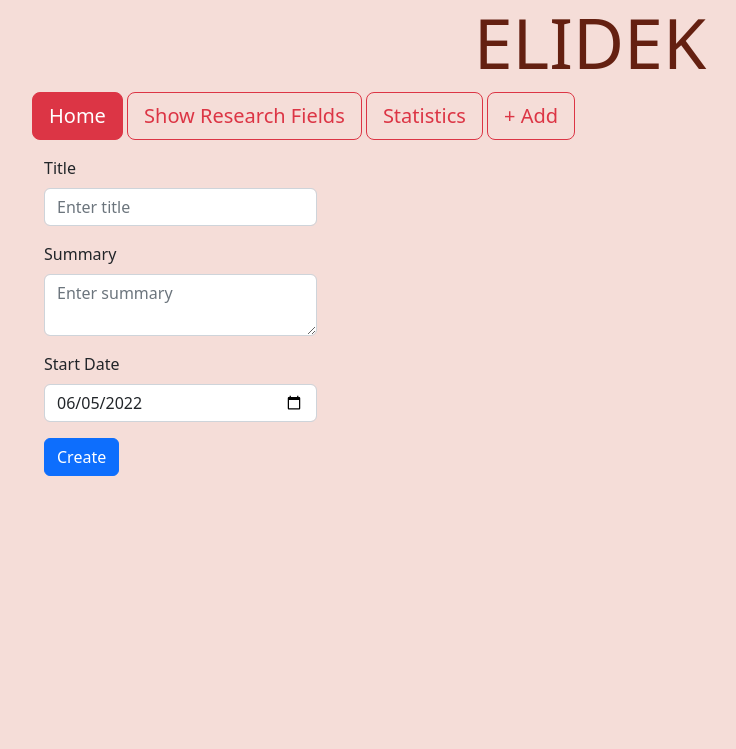
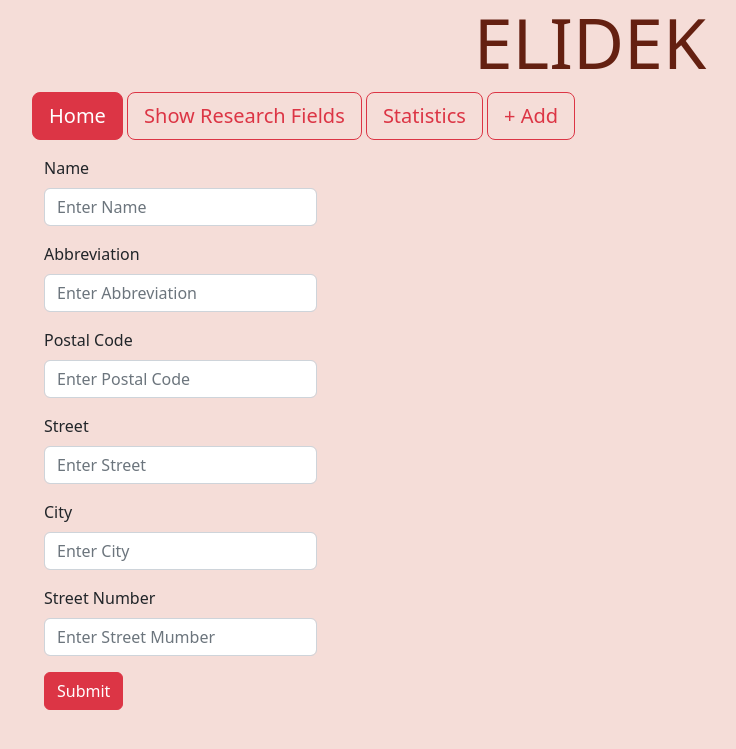
Before and after one commit to dennisdef/dbproject1, a Flask app: page /add_organisation in a window 1280 px wide. Shown: the top 749 px of the page, without its empty margins (50-786 px from the left). Run offline with Flask 2, Linux system fonts and the light colour scheme; some libraries are stand-ins or nearby versions.

Commit message:
add many things to crud

```diff
--- a/dbproject/forms.py
+++ b/dbproject/forms.py
@@ -1,8 +1,10 @@
 from datetime import date
+import decimal
 from email.policy import default
 from flask_wtf import FlaskForm
 from wtforms import *
 from wtforms.validators import DataRequired, NumberRange
+from dbproject import db, app
 
 ## when passed as a parameter to a template, an object of this class will be rendered as a regular HTML form
 ## with the additional restrictions specified for each field
@@ -12,7 +14,45 @@ class ProjectForm(FlaskForm):
     start_date = DateField(label = "Start Date", default = date.today())
     end_date = DateField(label = "End Date", validators = [DataRequired(message = "End Date is a required field.")])
     amount = DecimalField(places = 2, label = "Amount", validators = [DataRequired(message = "Amount is a required field."), NumberRange(min = 100000, max = 1000000, message = "Amount must be between 100,000 and 1,000,000")])
-    grade = DecimalField(places = 1, label= "Grade", validators= [DataRequired(message = "Amount is a required field."), NumberRange(min = 100000, max = 1000000, message = "Amount must be between 100,000 and 1,000,000")])
+    grade = DecimalField(places = 1, label= "Grade", validators= [DataRequired(message = "Grade is a required field."), NumberRange(min = 100000, max = 1000000, message = "Amount must be between 100,000 and 1,000,000")])
     evaluation_date = DateField(label= "Evaluation Date", validators = [DataRequired(message = "Evaluation Date is a required field.")])
+    program = SelectField('Program', coerce=int, choices=[], validate_choice=False)
+    organisation = SelectField('Organisation', coerce=int, choices=[], validate_choice=False)
+    submit = SubmitField("Submit")
 
-    submit = SubmitField("Create")
+    def validate_amount(form,field):
+        d = decimal.Decimal(field.data)
+        n = abs(d.as_tuple().exponent)
+        if (n>2):
+            raise ValidationError("Amount must have up to 2 decimal digits")
+
+class OrganisationForm(FlaskForm):
+    name = StringField(label = "Name", validators = [DataRequired(message = "Name is a required field.")])
+    abbr = StringField(label = "Abbreviation", validators = [DataRequired(message = "Abbreviation is a required field.")])
+    postal_code = IntegerField(label = "Postal Code", validators = [DataRequired(message = "Postal Code is a required field.")])
+    street = StringField(label = "Street", validators = [DataRequired(message = "Street is a required field.")])
+    city = StringField(label = "City", validators = [DataRequired(message = "City is a required field.")])
+    street_number = IntegerField(label= "Street Number", validators= [DataRequired(message = "Street Number is a required field.")])
+
+    submit = SubmitField("Submit")
+
+class ExecutiveForm(FlaskForm):
+    name = StringField(label = "Name", validators = [DataRequired(message = "Name is a required field.")])
+
+    submit = SubmitField("Submit")
+
+class ResearcherForm(FlaskForm):
+    first_name = StringField(label = "First Name", validators = [DataRequired(message = "First Name is a required field.")])
+    last_name = StringField(label = "Last Name", validators = [DataRequired(message = "Last Name is a required field.")])
+    birth_date = IntegerField(label = "Birth Date", validators = [DataRequired(message = "Birth Date is a required field.")])
+    sex = StringField(label = "Sex", validators = [DataRequired(message = "Sex is a required field.")])
+    start_date = DateField(label = "Start Date", default = date.today())
+    organisation = SelectField(label = "Organisation", choices=[], validate_choice=False)
+
+    submit = SubmitField("Submit")
+
+class ProgramForm(FlaskForm):
+    name = StringField(label = "Name", validators = [DataRequired(message = "Name is a required field.")])
+    address = StringField(label = "Address", validators = [DataRequired(message = "Address is a required field.")])
+
+    submit = SubmitField("Submit")
--- a/dbproject/routes.py
+++ b/dbproject/routes.py
@@ -1,4 +1,4 @@
-from flask import Flask, render_template, request, flash, redirect, url_for, abort
+from flask import Flask, jsonify, render_template, request, flash, redirect, url_for, abort
 from flask_mysqldb import MySQL
 from dbproject import db, app
 from dbproject.forms import *
@@ -7,11 +7,16 @@ from dbproject.forms import *
 def index():
     return render_template('index.html',
                            pageTitle="Home")
-    ## cur = db.connection.cursor()
-    ##cur.execute("select r_id, first_name, last_name from researcher ")
-    ##column_names = [i[0] for i in cur.description]
-    ##res = [dict(zip(column_names, entry)) for entry in cur.fetchall()]
-    # cur.close()
+
+@app.route("/import_researchers/<organisation_id>")
+def import_researchers(organisation_id):
+    cur = db.connection.cursor()
+    cur.execute("select r.r_id, concat(r.first_name, ' ',r.last_name) as name from researcher r where organisation_id = '{}' ".format(organisation_id))
+    column_names = [i[0] for i in cur.description]
+    rs = [dict(zip(column_names, entry)) for entry in cur.fetchall()]
+    cur.close()
+    researchers = [{'id': r['r_id'], 'name': r['name']} for r in rs]
+    return jsonify(researchers)
 
 @app.route("/statistics")
 def statistics():
@@ -21,30 +26,68 @@ def statistics():
 def add():
     return render_template('add.html')
 
-@app.route("/add_project")
+@app.route("/add_project", methods = ["GET", "POST"])
 def add_project():
     projectform = ProjectForm()
+
+    if(request.method == "POST" and projectform.validate_on_submit()):
+        newProject = projectform.__dict__
+        print(newProject['program'].data)
+        return render_template('add_project.html', form = projectform)
+
+    cur = db.connection.cursor()
+    cur.execute("select program_id, name from program")
+    column_names = [i[0] for i in cur.description]
+    pr = [dict(zip(column_names, entry)) for entry in cur.fetchall()]
+    cur.execute("select organisation_id, name from organisation")
+    column_names = [i[0] for i in cur.description]
+    org = [dict(zip(column_names, entry)) for entry in cur.fetchall()]
+    cur.close()
+    programs = [(p.get('program_id'), p.get('name')) for p in pr]
+    organisations = [('0','-')] + [(o.get('organisation_id'), o.get('name')) for o in org]
+    projectform.program.choices = programs
+    projectform.organisation.choices = organisations
     return render_template('add_project.html', form = projectform)
 
-@app.route("/add_organisation")
+@app.route("/add_program", methods=["GET", "POST"])
+def add_program():
+    projectform = ProgramForm()
+    if(request.method == "POST" and projectform.validate_on_submit()):
+        newProgram = ProgramForm.__dict__
+        return render_template('add_program.html', form = projectform)
+    return render_template('add_program.html', form = projectform)
+
+@app.route("/add_organisation", methods=["GET", "POST"])
 def add_organisation():
-    projectform = ProjectForm()
-    return render_template('add_project.html', form = projectform)
+    projectform = OrganisationForm()
+    if(request.method == "POST" and projectform.validate_on_submit()):
+        newOrganisation = OrganisationForm.__dict__
+        return render_template('add_organisation.html', form = projectform)
+    return render_template('add_organisation.html', form = projectform)
 
-@app.route("/add_program")
-def add_program():
-    projectform = ProjectForm()
-    return render_template('add_project.html', form = projectform)
+@app.route("/add_researcher", methods=["GET", "POST"])
+def add_researcher():
+    projectform = ResearcherForm()
+    if(request.method == "POST" and projectform.validate_on_submit()):
+        newResearcher = ResearcherForm.__dict__
+        return render_template('add_researcher.html', form = projectform)
 
-@app.route("/add_researcher")
-def add_researcher():
-    projectform = ProjectForm()
-    return render_template('add_project.html', form = projectform)
+    cur = db.connection.cursor()
+    cur.execute("SELECT organisation_id, name FROM organisation")
+    column_names = [i[0] for i in cur.description]
+    org = [dict(zip(column_names, entry)) for entry in cur.fetchall()]
+    cur.close()
+    organisations = [(o.get('organisation_id'), o.get('name')) for o in org]
+    projectform.organisation.choices = organisations
+    return render_template('add_researcher.html', form = projectform)
 
-@app.route("/add_executive")
+@app.route("/add_executive", methods=["GET", "POST"])
 def add_executive():
-    projectform = ProjectForm()
-    return render_template('add_project.html', form = projectform)
+    projectform = ExecutiveForm()
+    if(request.method == "POST" and projectform.validate_on_submit()):
+        newExecutive = ExecutiveForm.__dict__
+        return render_template('add_executive.html', form = projectform)
+    return render_template('add_executive.html', form = projectform)
 
 
 @app.route("/executives")
--- /dev/null
+++ b/dbproject/static/dbproject/import_researchers.js
@@ -0,0 +1,68 @@
+document.addEventListener('DOMContentLoaded', function () {
+    let times = 0;
+    document.querySelector('#organisation').addEventListener('change', () => add_fields());
+
+    function add_fields(){
+            times++;
+            var organisation = document.querySelector('#organisation').value;
+            var url = '/import_researchers/' + organisation;
+            fetch(url)
+                .then(response => response.json())
+                .then(data => {
+                    const select = document.createElement('select');
+                    const label = document.createElement('label');
+                    const button = document.createElement('button');
+                    document.querySelector('#researchers').appendChild(label);
+                    document.querySelector('#researchers').appendChild(select);
+                    document.querySelector('#add_button').appendChild(button);
+                    button.setAttribute('class', 'btn btn-outline-danger')
+                    button.setAttribute('id', 'add_researcher')
+                    button.setAttribute('type', 'button')
+                    button.innerHTML = 'Add Researcher';
+                    label.innerHTML = 'Researcher';
+                    select.setAttribute('id', times);
+                    select.setAttribute('name', times);
+                    select.setAttribute('class', 'form-control mb-2');
+                    select.innerHTML = "";
+                    data.forEach(function (researcher) {
+                        var option = document.createElement('option');
+                        option.value = researcher.id;
+                        option.text = researcher.name;
+                        select.appendChild(option);
+                    });
+                    document.querySelector('#add_researcher').addEventListener('click', () => add_researcher());
+                });
+    }
+
+
+
+    function add_researcher(){
+        times++;
+        var organisation = document.querySelector('#organisation').value;
+        var url = '/import_researchers/' + organisation;
+            fetch(url)
+                .then(response => response.json())
+                .then(data => {
+                    if(times > data.length){
+                        alert('No more researchers to add');
+                        return;
+                    }
+                    const select = document.createElement('select');
+                    const label = document.createElement('label');
+                    document.querySelector('#researchers').appendChild(label);
+                    document.querySelector('#researchers').appendChild(select);
+                    label.innerHTML = 'Researcher';
+                    select.setAttribute('id', times);
+                    select.setAttribute('name', times);
+                    select.setAttribute('class', 'form-control mb-2');
+                    select.innerHTML = "";
+                    data.forEach(function (researcher) {
+                        var option = document.createElement('option');
+                        option.value = researcher.id;
+                        option.text = researcher.name;
+                        select.appendChild(option);
+                    });
+                });
+    }
+
+})
--- /dev/null
+++ b/dbproject/templates/add_organisation.html
@@ -0,0 +1,89 @@
+{% extends "base.html" %}
+
+{% block title %}
+    Add Organisation
+{% endblock title %}
+
+
+{% block content%}
+<div class="container">
+    {% include "flash_messages.html" %}
+    <div class="row" id="row">
+        <div class="col-md-12">
+            <form class="form-horizontal" name="organisation-form" method="POST">
+                <!-- hidden_tag returns the form's security metadata -->
+                {{ form.hidden_tag() }}
+                <div class="form-group col-sm-3 mb-3">
+                    {{ form.name.label(class = "form-label") }}
+                    <!-- Setting required to false disables the HTML attribute and leaves input validation to the backend -->
+                    {{ form.name(class = "form-control", placeholder="Enter Name", required = False) }}
+                    {% if form.name.errors %}
+                    <ul class = "errors">
+                        {% for error in form.name.errors %}
+                        <li class = "text-danger">{{ error }}</li>
+                        {% endfor %}
+                    </ul>
+                    {% endif %}
+                </div>
+                <div class="form-group col-sm-3 mb-3">
+                    {{ form.abbr.label(class = "form-label") }}
+                    {{ form.abbr(class = "form-control", placeholder="Enter Abbreviation", required = False) }}
+                    {% if form.abbr.errors %}
+                    <ul class = "errors">
+                        {% for error in form.abbr.errors %}
+                        <li class = "text-danger">{{ error }}</li>
+                        {% endfor %}
+                    </ul>
+                    {% endif %}
+                </div>
+                <div class="form-group col-sm-3 mb-3">
+                    {{ form.postal_code.label(class = "form-label") }}
+                    {{ form.postal_code(class = "form-control", placeholder="Enter Postal Code", required = False) }}
+                    {% if form.postal_code.errors %}
+                    <ul class = "errors">
+                        {% for error in form.postal_code.errors %}
+                        <li class = "text-danger">{{ error }}</li>
+                        {% endfor %}
+                    </ul>
+                    {% endif %}
+                </div>
+                <div class="form-group col-sm-3 mb-3">
+                    {{ form.street.label(class = "form-label") }}
+                    {{ form.street(class = "form-control", placeholder="Enter Street", required = False) }}
+                    {% if form.street.errors %}
+                    <ul class = "errors">
+                        {% for error in form.street.errors %}
+                        <li class = "text-danger">{{ error }}</li>
+                        {% endfor %}
+                    </ul>
+                    {% endif %}
+                </div>
+                <div class="form-group col-sm-3 mb-3">
+                    {{ form.city.label(class = "form-label") }}
+                    {{ form.city(class = "form-control", placeholder="Enter City", required = False) }}
+                    {% if form.city.errors %}
+                    <ul class = "errors">
+                        {% for error in form.city.errors %}
+                        <li class = "text-danger">{{ error }}</li>
+                        {% endfor %}
+                    </ul>
+                    {% endif %}
+                </div>
+                <div class="form-group col-sm-3 mb-3">
+                    {{ form.street_number.label(class = "form-label") }}
+                    {{ form.street_number(class = "form-control", placeholder="Enter Street Mumber", required = False) }}
+                    {% if form.street_number.errors %}
+                    <ul class = "errors">
+                        {% for error in form.street_number.errors %}
+                        <li class = "text-danger">{{ error }}</li>
+                        {% endfor %}
+                    </ul>
+                    {% endif %}
+                </div>
+                {{ form.submit(class = "btn btn-danger btn-submit-custom") }}
+            </form>
+    </div>
+    </div>
+</div>
+
+{%endblock%}
--- a/dbproject/templates/add_project.html
+++ b/dbproject/templates/add_project.html
@@ -8,12 +8,12 @@
 {% block content%}
 <div class="container">
     {% include "flash_messages.html" %}
-    <div class="row" id="row">
-        <div class="col-md-12">
-            <form class="form-horizontal" name="project-form" method="POST">
+            <form name="project-form" method="POST">
+                <div class="row" >
                 <!-- hidden_tag returns the form's security metadata -->
                 {{ form.hidden_tag() }}
-                <div class="form-group col-sm-3 mb-3">
+                <div class="col-5">
+                    <div class="form-group mb-2">
                         {{ form.title.label(class = "form-label") }}
                         <!-- Setting required to false disables the HTML attribute and leaves input validation to the backend -->
                         {{ form.title(class = "form-control", placeholder="Enter title", required = False) }}
@@ -25,7 +25,7 @@
                         </ul>
                         {% endif %}
                     </div>
-                <div class="form-group col-sm-3 mb-3">
+                    <div class="form-group mb-2">
                         {{ form.summary.label(class = "form-label") }}
                         {{ form.summary(class = "form-control", placeholder="Enter summary", required = False) }}
                         {% if form.summary.errors %}
@@ -36,9 +36,10 @@
                         </ul>
                         {% endif %}
                     </div>
-                <div class="form-group col-sm-3 mb-3">
+                    <div class="row">
+                        <div class="form-group col-sm-6 mb-2">
                             {{ form.start_date.label(class = "form-label") }}
-                    {{ form.start_date(class = "form-control", placeholder="Enter start_date", required = False) }}
+                            {{ form.start_date(class = "form-control", required = False) }}
                             {% if form.start_date.errors %}
                             <ul class = "errors">
                                 {% for error in form.start_date.errors %}
@@ -47,10 +48,89 @@
                             </ul>
                             {% endif %}
                         </div>
-                {{ form.submit(class = "btn btn-primary btn-submit-custom") }}
-            </form>
+                        <div class="form-group col-sm-6 mb-2">
+                            {{ form.end_date.label(class = "form-label") }}
+                            {{ form.end_date(class = "form-control", required = False) }}
+                            {% if form.end_date.errors %}
+                            <ul class = "errors">
+                                {% for error in form.end_date.errors %}
+                                <li class = "text-danger">{{ error }}</li>
+                                {% endfor %}
+                            </ul>
+                            {% endif %}
                         </div>
+                    </div>
+                    <div class="form-group col-sm-6 mb-2">
+                        {{ form.amount.label(class = "form-label") }}
+                        {{ form.amount(class = "form-control", placeholder="Enter amount", required = False) }}
+                        {% if form.amount.errors %}
+                        <ul class = "errors">
+                            {% for error in form.amount.errors %}
+                            <li class = "text-danger">{{ error }}</li>
+                            {% endfor %}
+                        </ul>
+                        {% endif %}
+                    </div>
+                    <div class="row">
+                        <div class="form-group col-sm-6 mb-2">
+                            {{ form.grade.label(class = "form-label") }}
+                            {{ form.grade(class = "form-control", placeholder="Enter grade", required = False) }}
+                            {% if form.grade.errors %}
+                            <ul class = "errors">
+                                {% for error in form.grade.errors %}
+                                <li class = "text-danger">{{ error }}</li>
+                                {% endfor %}
+                            </ul>
+                            {% endif %}
+                        </div>
+                        <div class="form-group col-sm-6 mb-2">
+                            {{ form.evaluation_date.label(class = "form-label") }}
+                            {{ form.evaluation_date(class = "form-control", required = False) }}
+                            {% if form.evaluation_date.errors %}
+                            <ul class = "errors">
+                                {% for error in form.evaluation_date.errors %}
+                                <li class = "text-danger">{{ error }}</li>
+                                {% endfor %}
+                            </ul>
+                            {% endif %}
+                        </div>
+                    </div>
+                    <div class="form-group col mb-2">
+                        {{ form.program.label(class = "form-label") }}
+                        {{ form.program(class = "form-control", required = False) }}
+                        {% if form.program.errors %}
+                        <ul class = "errors">
+                            {% for error in form.program.errors %}
+                            <li class = "text-danger">{{ error }}</li>
+                            {% endfor %}
+                        </ul>
+                        {% endif %}
+                    </div>
+                    {{ form.submit(class = "btn btn-danger btn-submit-custom") }}
+                </div>
+                <div class="col-7">
+                    <div class="form-group col-10 mb-2">
+                        {{ form.organisation.label(class = "form-label") }}
+                        {{ form.organisation(class = "form-control", required = False) }}
+                        {% if form.organisation.errors %}
+                        <ul class = "errors">
+                            {% for error in form.organisation.errors %}
+                            <li class = "text-danger">{{ error }}</li>
+                            {% endfor %}
+                        </ul>
+                        {% endif %}
+                    </div>
+
+                    <div class="form-group col-10 mb-2" id = "researchers">
+
+                    </div>
+                    <div id="add_button"></div>
                     </div>
                 </div>
 
+            </div>
+        </form>
+
+</div>
+
 {%endblock%}
--- a/dbproject/templates/base.html
+++ b/dbproject/templates/base.html
@@ -5,6 +5,7 @@
     <meta name="viewport" content="width=device-width, initial-scale=1.0">
     <link href="https://cdn.jsdelivr.net/npm/bootstrap@5.2.0-beta1/dist/css/bootstrap.min.css" rel="stylesheet" integrity="sha384-0evHe/X+R7YkIZDRvuzKMRqM+OrBnVFBL6DOitfPri4tjfHxaWutUpFmBp4vmVor" crossorigin="anonymous">
     <link rel="stylesheet" href="{{ url_for('static', filename='css/styles.css') }}">
+    <script src="{{ url_for('static', filename='dbproject/import_researchers.js') }}"></script>
     <title>
         {% block title %}
         {% endblock title %}
```
Also changed, not shown: dbproject/templates/add.html (+4 -4 lines), dbproject/templates/add_executive.html (added, +35 -0 lines), dbproject/templates/add_program.html (added, +45 -0 lines), dbproject/templates/add_researcher.html (added, +88 -0 lines). Lines whose indentation alone changed are shown as unchanged.
